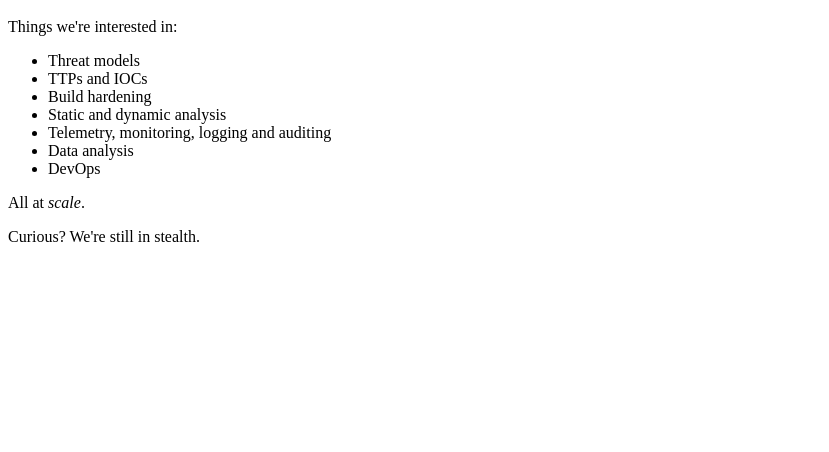
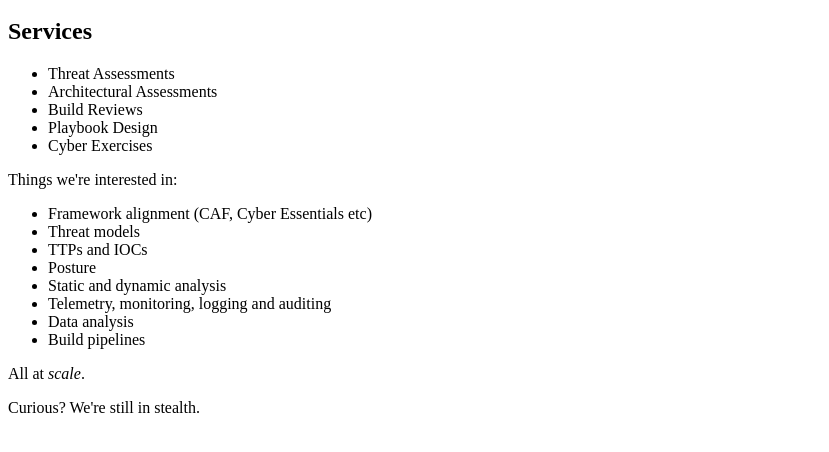
Before and after one commit to secengIO/secengIO.github.io, a plain HTML site: page index.html in a window 1280 px wide. Shown: the part 48-500 px from the top of the page, without its empty margins (0-829 px from the left). Drawn offline with Linux system fonts and the light colour scheme.

Commit message:
Updated index.html

```diff
--- a/index.html
+++ b/index.html
@@ -4,15 +4,24 @@
   </head>
   <body>
     <h1>seceng.io: Building, hardening, operationalising security</h1>
+    <h2>Services</h2>
+    <ul>
+      <li>Threat Assessments</li>
+      <li>Architectural Assessments</li>
+      <li>Build Reviews</li>
+      <li>Playbook Design</li>
+      <li>Cyber Exercises</li>
+    </ul>
     <p>Things we're interested in:</p>
     <ul>
+      <li>Framework alignment (CAF, Cyber Essentials etc)</li>
       <li>Threat models</li>
       <li>TTPs and IOCs</li>
-      <li>Build hardening</li>
+      <li>Posture</li>
       <li>Static and dynamic analysis</li>
       <li>Telemetry, monitoring, logging and auditing</li>
       <li>Data analysis</li>
-      <li>DevOps</li>
+      <li>Build pipelines</li>
     </ul>
     <p>All at <em>scale</em>.</li>
     <p>Curious? We're still in stealth.</p>
```
